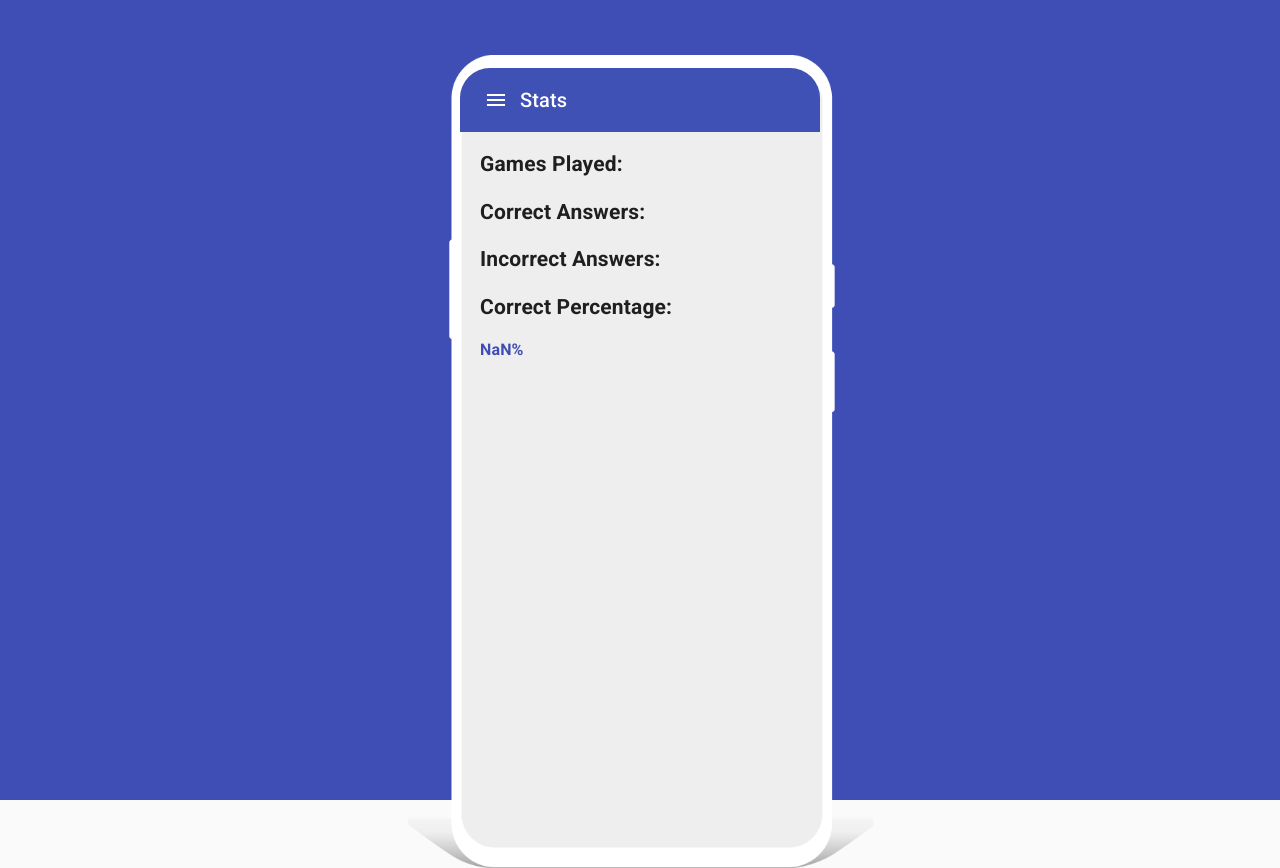
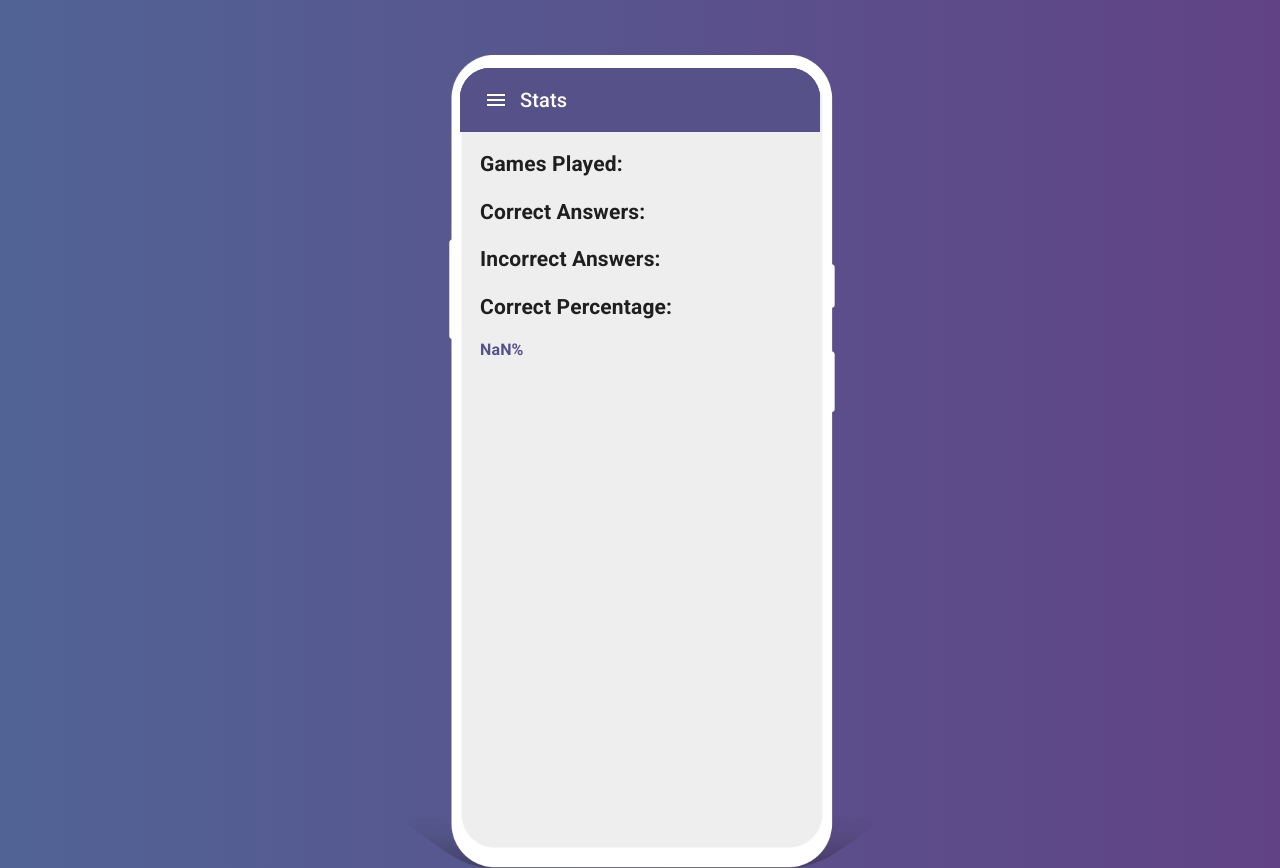
Before and after one commit to oskarhertzman/mandatory-uxdesign2, a React (Create React App) app: page /stats in a window 1280 px wide. Built offline with nearby package versions, Linux system fonts and the light colour scheme.

Commit message:
Changed Maintheme

```diff
--- a/package.json
+++ b/package.json
@@ -5,6 +5,7 @@
   "dependencies": {
     "@material-ui/core": "^4.9.7",
     "@material-ui/icons": "^4.9.1",
+    "@material-ui/styles": "^4.9.6",
     "@material/top-app-bar": "^5.1.0",
     "@testing-library/jest-dom": "^4.2.4",
     "@testing-library/react": "^9.5.0",
--- a/src/components/Dialog.js
+++ b/src/components/Dialog.js
@@ -1,4 +1,6 @@
 import React, { useState } from 'react';
+import { buttonTheme } from '../themes/Theme.js';
+import { ThemeProvider } from '@material-ui/core/styles';
 import Button from '@material-ui/core/Button';
 import Dialog from '@material-ui/core/Dialog';
 import DialogActions from '@material-ui/core/DialogActions';
@@ -33,6 +35,7 @@ export default function DialogSlide({numIncorrect, numCorrect, quizLength}) {
   };
 
   return (
+    <ThemeProvider theme={buttonTheme}>
       <div className="Phone__container__wrapper__inner__content__submit" >
         <Button variant="contained" color="primary" onClick={handleClickOpen}>
           Submit
@@ -61,5 +64,6 @@ export default function DialogSlide({numIncorrect, numCorrect, quizLength}) {
           </DialogActions>
         </Dialog>
       </div>
+  </ThemeProvider>
   );
 }
--- a/src/components/Drawer.js
+++ b/src/components/Drawer.js
@@ -44,7 +44,7 @@ export default function DrawerLeft({page}) {
           [classes.appBarShift]: open,
         })}
         >
-          <Toolbar>
+          <Toolbar className={classes.toolBar}>
             <IconButton
               color="inherit"
               aria-label="open drawer"
--- a/src/pages/Main.js
+++ b/src/pages/Main.js
@@ -1,14 +1,15 @@
 import React from 'react';
 import DrawerLeft from '../components/Drawer.js';
 import { Spinner } from '../components/Spinner.js';
-import { startBtnStyle } from '../themes/Theme.js';
+import { startBtnPosition } from '../themes/Theme.js';
+import { buttonTheme } from '../themes/Theme.js';
 import Phone from '../assets/phone4.png';
+import { ThemeProvider } from '@material-ui/core/styles';
 import Button from '@material-ui/core/Button';
 
 
 export default function Main() {
-  const classes = startBtnStyle();
-
+  const classes = startBtnPosition();
   return (
     <div className="Phone">
       <div className="Phone__container">
@@ -17,9 +18,11 @@ export default function Main() {
           <div className="Phone__container__wrapper__inner">
             <DrawerLeft page="Home" />
             <div className={classes.root}>
+              <ThemeProvider theme={buttonTheme}>
                 <Button className={classes.toQuiz} variant="contained" color="primary" href="/quiz">
                 Start Quiz
               </Button>
+            </ThemeProvider>
             </div>
           </div>
         </div>
--- a/src/styles/App.scss
+++ b/src/styles/App.scss
@@ -1,5 +1,5 @@
 @import "./Variables";
 
 body {
-  background-color: $MainTheme;
+  @include gradient;
 }
--- a/src/styles/Phone.scss
+++ b/src/styles/Phone.scss
@@ -2,7 +2,6 @@
 
 
 .Phone {
-  background-color: $MainTheme;
   height: 100vh;
   position: relative;
   &__container {
@@ -10,7 +9,6 @@
     width: 100%;
     margin:  auto;
     text-align: center;
-
     &__wrapper {
       position: relative;
       display: flex;
@@ -18,9 +16,7 @@
       text-align: left;
       margin-left: auto;
       margin-right: auto;
-
       box-sizing: border-box;
-
       &__phone {
         vertical-align: middle;
         width: 465px;
@@ -32,18 +28,14 @@
       margin-top: 50px;
       padding-top: 18px;
       position: absolute;
-
-
         &__drawer {
           margin: 0 auto;
           border-radius: 30px 30px 0 0 ;
         }
-
         &__content {
           padding-left: 20px;
           max-height: 690px;
           overflow: auto;
-
           #about {
             color: black;
           }
@@ -52,8 +44,6 @@
             font-size: 1rem;
             font-weight: bold;
           }
-
-
           &__question {
             * > *  {
               max-width: 300px;
@@ -68,7 +58,6 @@
     }
   }
 }
-
 ::-webkit-scrollbar {
     width: 14px;
     height: 18px;
--- a/src/styles/Variables.scss
+++ b/src/styles/Variables.scss
@@ -1,14 +1,20 @@
 // Variables
-$MainTheme: #3F4EB4;
+$MainTheme: #57518A;
 $SecondTheme: #f1c3d0;
+
 // Mixins
+@mixin gradient {
+  background: #614385;  /* fallback for old browsers */
+  background: -webkit-linear-gradient(to right, #516395, #614385);  /* Chrome 10-25, Safari 5.1-6 */
+  background: linear-gradient(to right, #516395, #614385); /* W3C, IE 10+/ Edge, Firefox 16+, Chrome 26+, Opera 12+, Safari 7+ */
+
+}
 @mixin centerer {
   position: absolute;
   top: 50%;
   left: 50%;
   transform: translate(-50%, -50%);
 }
-
 @mixin shadow {
   -webkit-box-shadow: 0px 0px 15px 0px rgba(173,173,173,1);
   -moz-box-shadow: 0px 0px 15px 0px rgba(173,173,173,1);
--- a/src/themes/Theme.js
+++ b/src/themes/Theme.js
@@ -1,9 +1,14 @@
-import { makeStyles } from '@material-ui/core/styles';
+import { makeStyles, createMuiTheme } from '@material-ui/core/styles';
+
 
 // Styling Constants
-const drawerWidth = 240;
-export const MainTheme = '#3F4EB4';
+export const MainTheme = '#57518A';
 export const SecondTheme = 'rgba(0, 0, 0, 0.54);';
+export const buttonTheme = createMuiTheme({
+  palette: {
+    primary: {500: MainTheme},
+  },
+});
 export const entities = {
   '&#039;': "'",
   '&quot;': '"',
@@ -14,15 +19,15 @@ export const entities = {
   "&amp;": "&" ,
   "&uuml;": "ü"
 }
+const drawerWidth = 240;
 
 // Themes
-export const startBtnStyle = makeStyles(theme => ({
+export const startBtnPosition = makeStyles(theme => ({
   toQuiz: {
     position: 'absolute',
     top: '50%',
     left: '50%',
     transform: 'translate(-50%, -50%)',
-    backgroundColor: MainTheme,
   },
 }));
 export const drawerStyle = makeStyles(theme => ({
@@ -30,6 +35,7 @@ export const drawerStyle = makeStyles(theme => ({
     display: 'flex',
     zIndex: '0',
     overflow: 'hidden',
+    backgroundColor: MainTheme,
   },
   appBar: {
     transition: theme.transitions.create(['margin', 'width'], {
@@ -37,7 +43,8 @@ export const drawerStyle = makeStyles(theme => ({
       duration: theme.transitions.duration.leavingScreen,
     }),
   },
-  menuButton: {
+  toolBar: {
+    backgroundColor: MainTheme,
   },
   hide: {
     display: 'none',
```
Also changed, not shown: 1 other file (tests, documents, lock files or other folders). Lines whose indentation alone changed are shown as unchanged.
